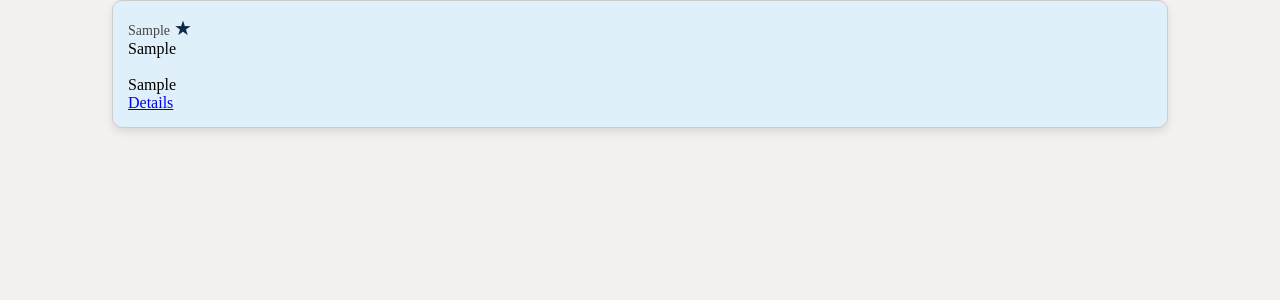
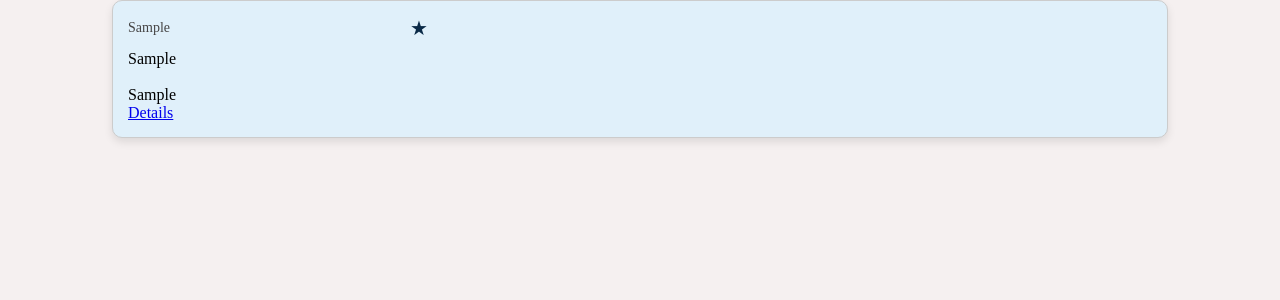
Before and after one commit to makmodol1173/TechJobHub, a Django app: template templates/dashboard.html in a window 1280 px wide. Shown: the part 87-387 px from the top of the page. Run offline with Django 5.2, Linux system fonts and the light colour scheme; the template is opened without the code that fills it: most values are stand-ins (such as "Sample title", 1, 10 or a date in 2020).

Commit message:
dashboard css changes

```diff
--- a/static/css/dashboard.css
+++ b/static/css/dashboard.css
@@ -129,18 +129,18 @@ nav {
     /* width: 30%; */
     box-shadow: 0 4px 8px rgba(0, 0, 0, 0.1);
     padding: 15px;
-    /* display: flex;
+    display: flex;
     flex-direction: column;
-    justify-content: space-between; */
+    justify-content: space-between;
     margin-bottom: 30px
 }
 
-/* .job-card-header {
+.job-card-header {
     display: flex;
     justify-content: space-between;
     align-items: center;
     margin-bottom: 10px;
-} */
+}
 
 .date {
     font-size: 14px;
```
